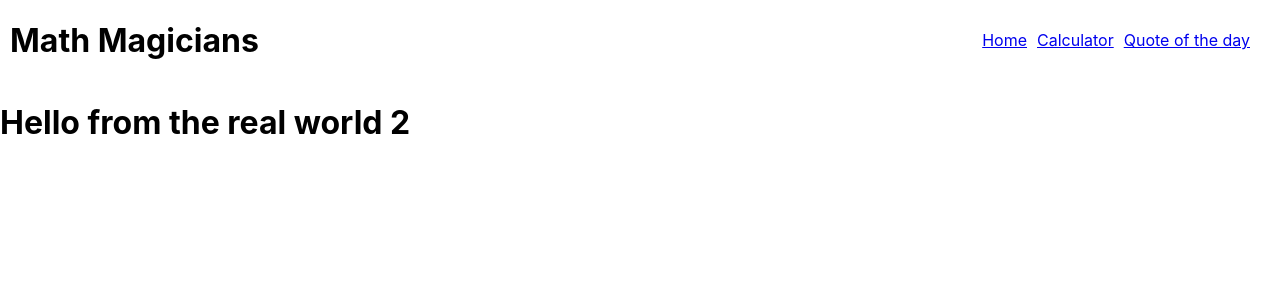
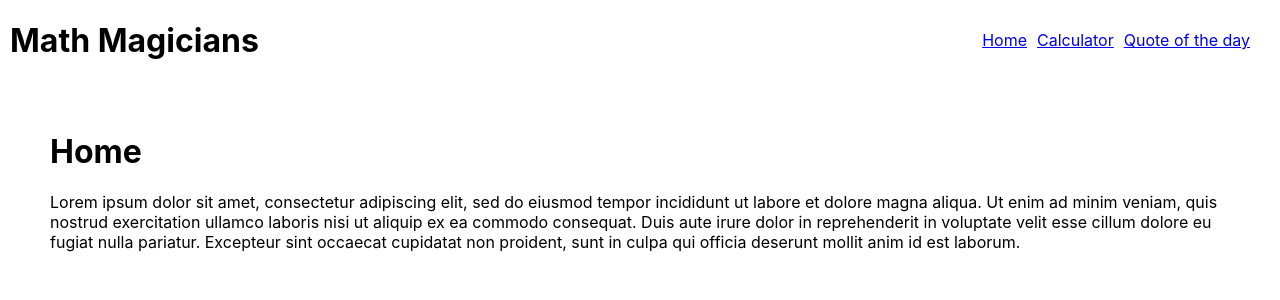
Before and after one commit to luisvinicius09/calculatorReact, a React (Create React App) app: page / in a window 1280 px wide. Shown: the top 300 px of the page. Built offline with nearby package versions, Linux system fonts and the light colour scheme.

Commit message:
Add loren text

```diff
--- a/src/components/Home.js
+++ b/src/components/Home.js
@@ -4,7 +4,19 @@ import NavBar from './Navbar';
 const Home = () => (
   <>
     <NavBar />
-    <h1>Hello from the real world 2</h1>
+    <div style={{ margin: '50px' }}>
+      <h1>Home</h1>
+      <p>
+        Lorem ipsum dolor sit amet, consectetur adipiscing elit,
+        sed do eiusmod tempor incididunt ut labore et dolore magna aliqua.
+        Ut enim ad minim veniam, quis nostrud exercitation
+        ullamco laboris nisi ut aliquip ex ea commodo consequat.
+        Duis aute irure dolor in reprehenderit in voluptate
+        velit esse cillum dolore eu fugiat nulla pariatur.
+        Excepteur sint occaecat cupidatat non proident,
+        sunt in culpa qui officia deserunt mollit anim id est laborum.
+      </p>
+    </div>
   </>
 );
 
--- a/src/components/Quote.js
+++ b/src/components/Quote.js
@@ -4,7 +4,16 @@ import NavBar from './Navbar';
 const Quote = () => (
   <>
     <NavBar />
-    <h1>Hello from the real world 3</h1>
+    <div style={{ margin: '50px', textAlign: 'center' }}>
+      <h1>Hello from the real world</h1>
+      <p>
+        What you know you can&#39;t explain, but you feel it.
+        <br />
+        You&#39;ve felt it your entire life, that there&#39;s something wrong with the world.
+        You don&#39;t know what it is, but it&#39;s there,
+        like a splinter in your mind, driving you mad.
+      </p>
+    </div>
   </>
 );
 
```
